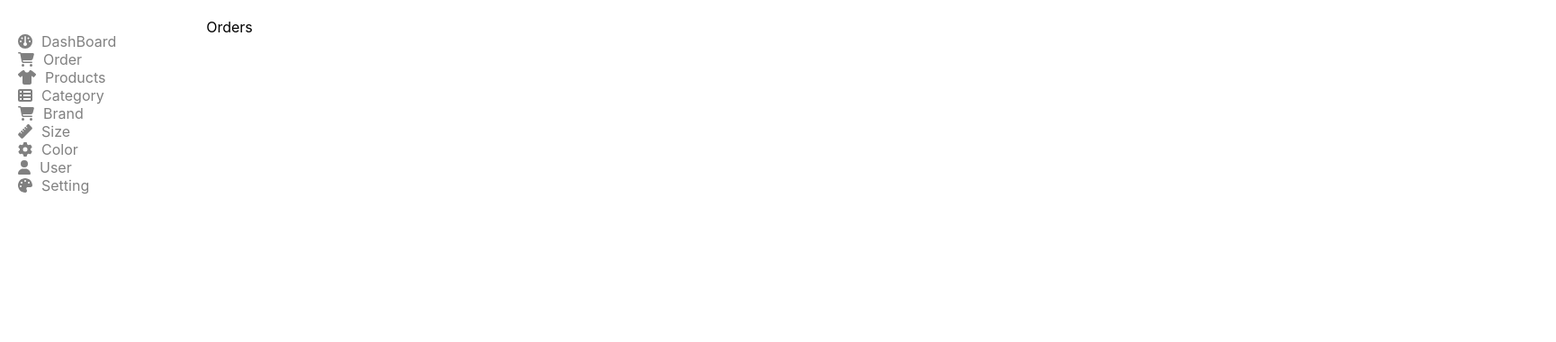
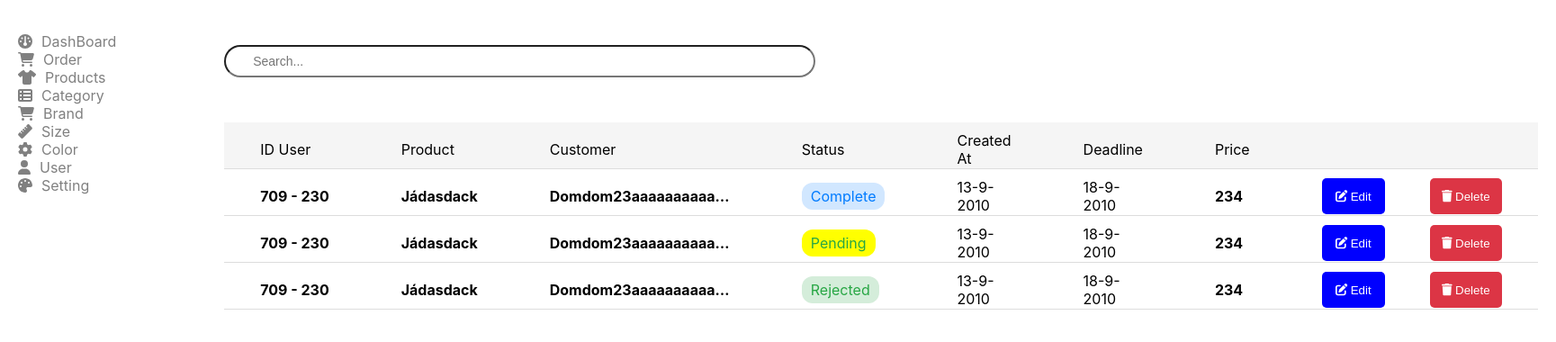
Before and after one commit to DinhXuanLoc2004/WebAmin_T_Shop, a React (Create React App) app: page /order in a window 1280 px wide. Shown: the top 380 px of the page at 90% size, 1729 px wide, since content can reach past the window. Built offline with nearby package versions, Linux system fonts and the light colour scheme.

Commit message:
#4 Phat/Create/OrderScreen

```diff
--- a/src/Screen/Orders.js
+++ b/src/Screen/Orders.js
@@ -1,7 +1,222 @@
-import React from 'react'
+import React, { useState } from "react";
+import { FontAwesomeIcon } from "@fortawesome/react-fontawesome";
+import { faEdit, faTrash } from "@fortawesome/free-solid-svg-icons";
+export default function Orders() {
+  const order = [
+    {
+      id: "709 - 230",
+      fullName: "Jádasdack",
+      customer: "Domdom23aaaaaaaaaaaaaaaaaaaaaaaaaaaaaaa1@gmail.com",
+      status: "Complete",
+      createdAt: "13-9-2010",
+      deadline: "18-9-2010",
+      price: 234,
+    },
+    {
+      id: "709 - 230",
+      fullName: "Jádasdack",
+      customer: "Domdom23aaaaaaaaaaaaaaaaaaaaaaaaaaaaaaa1@gmail.com",
+      status: "Pending",
+      createdAt: "13-9-2010",
+      deadline: "18-9-2010",
+      price: 234,
+    },
+    {
+      id: "709 - 230",
+      fullName: "Jádasdack",
+      customer: "Domdom23aaaaaaaaaaaaaaaaaaaaaaaaaaaaaaa1@gmail.com",
+      status: "Rejected",
+      createdAt: "13-9-2010",
+      deadline: "18-9-2010",
+      price: 234,
+    },
+  ];
+  const [searchItem, setSearchItem] = useState("");
+  const filteredItems = order.filter((order) =>
+    order.fullName.toLowerCase().includes(searchItem.toLowerCase())
+  );
+  return (
+    <div style={styles.container}>
+      <input
+        type="text"
+        placeholder="Search..."
+        value={searchItem} // Gán giá trị của state vào input
+        onChange={(e) => setSearchItem(e.target.value)}
+        style={styles.searchInPut}
+      />
+      <table style={styles.table}>
+        <thead>
+          <tr>
+            <th style={{ ...styles.thTd, ...styles.th }}>ID User</th>
+            <th style={{ ...styles.thTd, ...styles.th }}>Product</th>
+            <th style={{ ...styles.thTd, ...styles.th }}>Customer</th>
+            <th style={{ ...styles.thTd, ...styles.th }}>Status</th>
+            <th style={{ ...styles.thTd, ...styles.th }}>Created At</th>
+            <th style={{ ...styles.thTd, ...styles.th }}>Deadline</th>
+            <th style={{ ...styles.thTd, ...styles.th }}>Price</th>
+            <th style={{ ...styles.thTd, ...styles.th }}></th>
+            <th style={{ ...styles.thTd, ...styles.th }}></th>
+          </tr>
+        </thead>
+        <tbody style={{ paddingLeft: 100 }}>
+          {filteredItems.map((order, index) => (
+            <tr key={index}>
+              <td style={{ ...styles.thTdTable, width: "90%" }}>{order.id}</td>
 
-export default function Orders() {
-  return (
-    <div>Orders</div>
-  )
+              <td style={styles.thTdTable}>{order.fullName}</td>
+              <td style={styles.thTdTable}>{order.customer}</td>
+              <td style={styles.thTd}>
+                <span
+                  style={{
+                    ...styles.status,
+                    ...(order.status === "Complete"
+                      ? styles.completeStatus
+                      : order.status === "Pending"
+                      ? styles.pendingStatus
+                      : styles.rejectStatus),
+                  }}
+                >
+                  {order.status}
+                </span>
+              </td>
+              <td style={{ ...styles.thTd, width: 70 }}>{order.createdAt}</td>
+              <td style={{ ...styles.thTd, width: 70 }}>{order.deadline}</td>
+              <td style={{ ...styles.thTdTable, width: 70 }}>{order.price}</td>
+
+              <td style={styles.thTd}>
+                <button
+                  style={styles.editBtn}
+                  onMouseOver={(e) =>
+                    (e.currentTarget.style.backgroundColor =
+                      styles.editBtn.backgroundColor)
+                  }
+                  onMouseOut={(e) =>
+                    (e.currentTarget.style.backgroundColor =
+                      styles.editBtnHover.backgroundColor)
+                  }
+                >
+                  <FontAwesomeIcon icon={faEdit} /> Edit
+                </button>
+              </td>
+              <td style={{ ...styles.thTd, paddingLeft: 10 }}>
+                <button
+                  style={styles.deletekBtn}
+                  onMouseOver={(e) =>
+                    (e.currentTarget.style.backgroundColor =
+                      styles.deletekBtn.backgroundColor)
+                  }
+                  onMouseOut={(e) =>
+                    (e.currentTarget.style.backgroundColor =
+                      styles.deleteBtnHover.backgroundColor)
+                  }
+                >
+                  <FontAwesomeIcon icon={faTrash} /> Delete
+                </button>
+              </td>
+            </tr>
+          ))}
+        </tbody>
+      </table>
+    </div>
+  );
 }
+const styles = {
+  container: {
+    padding: "20px",
+  },
+  table: {
+    width: "100%",
+    borderCollapse: "collapse",
+    marginTop: "20px",
+  },
+  thTd: {
+    paddingLeft: "40px",
+    paddingRight: "40px",
+    paddingTop: "10px",
+    fontWeight: "normal",
+    textAlign: "left",
+    borderBottom: "1px solid #ddd",
+    gap: 10,
+  },
+  thTdTable: {
+    paddingLeft: "40px",
+    paddingRight: "40px",
+    paddingTop: "10px",
+    textAlign: "left",
+    fontWeight: "bold",
+    borderBottom: "1px solid #ddd",
+    gap: 10,
+    overflow: "hidden",
+    whiteSpace: "nowrap",
+    textOverflow: "ellipsis",
+    maxWidth: "200px",
+  },
+  th: {
+    backgroundColor: "#f5f5f5",
+  },
+  img: {
+    width: "40px",
+    height: "40px",
+    borderRadius: "50%",
+  },
+  status: {
+    padding: "5px 10px",
+    borderRadius: "12px",
+    color: "white",
+  },
+  completeStatus: {
+    backgroundColor: "#d1e7ff",
+    color: "#007bff",
+  },
+  pendingStatus: {
+    backgroundColor: "yellow",
+    color: "#28a745",
+  },
+  rejectStatus: {
+    backgroundColor: "#d4edda",
+    color: "#28a745",
+  },
+  editBtn: {
+    backgroundColor: "blue",
+    color: "white",
+    border: "none",
+    padding: "5px 10px",
+    borderRadius: "5px",
+    cursor: "pointer",
+    width:70,
+    height:40
+  },
+  editBtnHover: {
+    backgroundColor: "#003CFF",
+  },
+  deletekBtn: {
+    backgroundColor: "#dc3545",
+    color: "white",
+    border: "none",
+    padding: "5px 10px",
+    borderRadius: "5px",
+    cursor: "pointer",
+    width:80,
+    height:40,
+  },
+  deleteBtnHover: {
+    backgroundColor: "#c82333",
+  },
+  blockBtnHover: {
+    backgroundColor: "#c82333",
+  },
+  h3: {
+    fontWeight: "normal",
+  },
+  searchInPut: {
+    padding: "8px 8px 8px 30px",
+    width: "45%",
+    boxSizing: "border-box",
+    borderRadius: "20px",
+    outline: "none",
+    fontSize: "14px",
+    transition: "0.3s",
+    marginTop: "10px",
+    marginBottom: "30px",
+  },
+};
```
